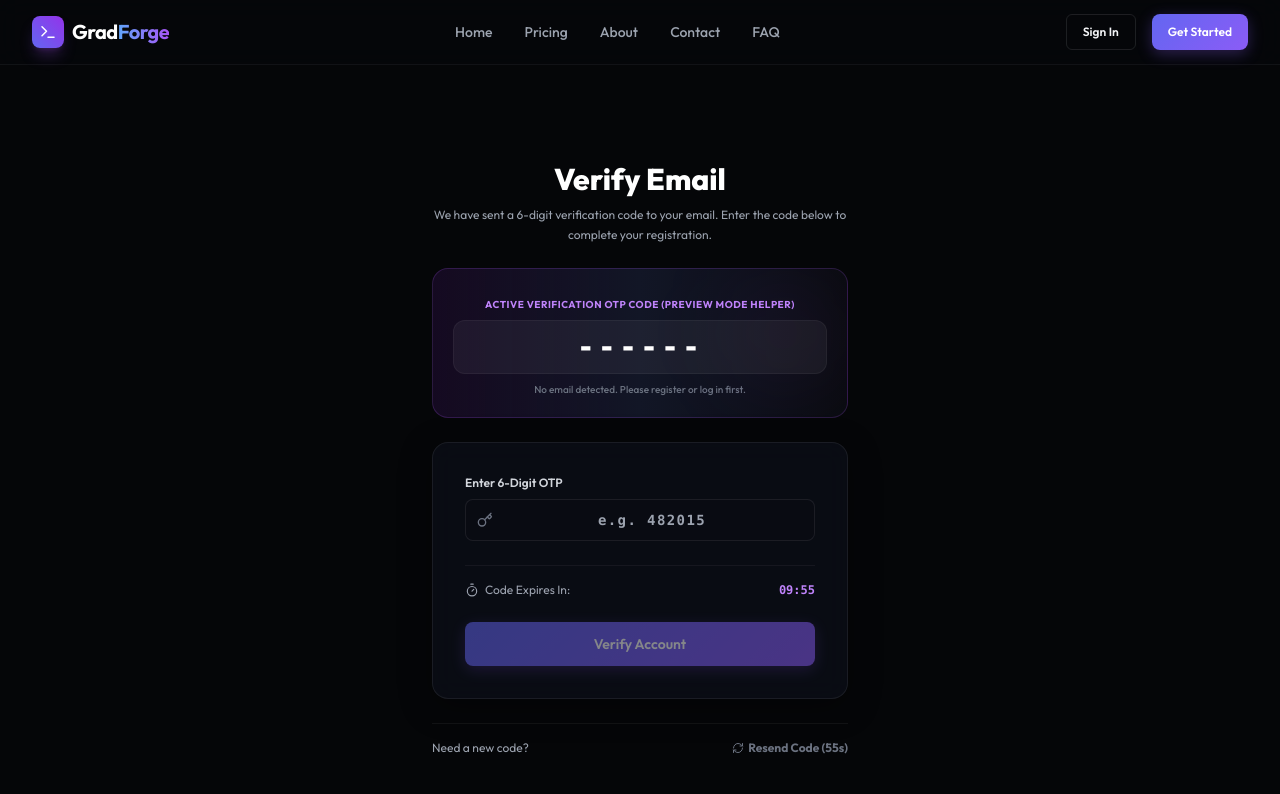
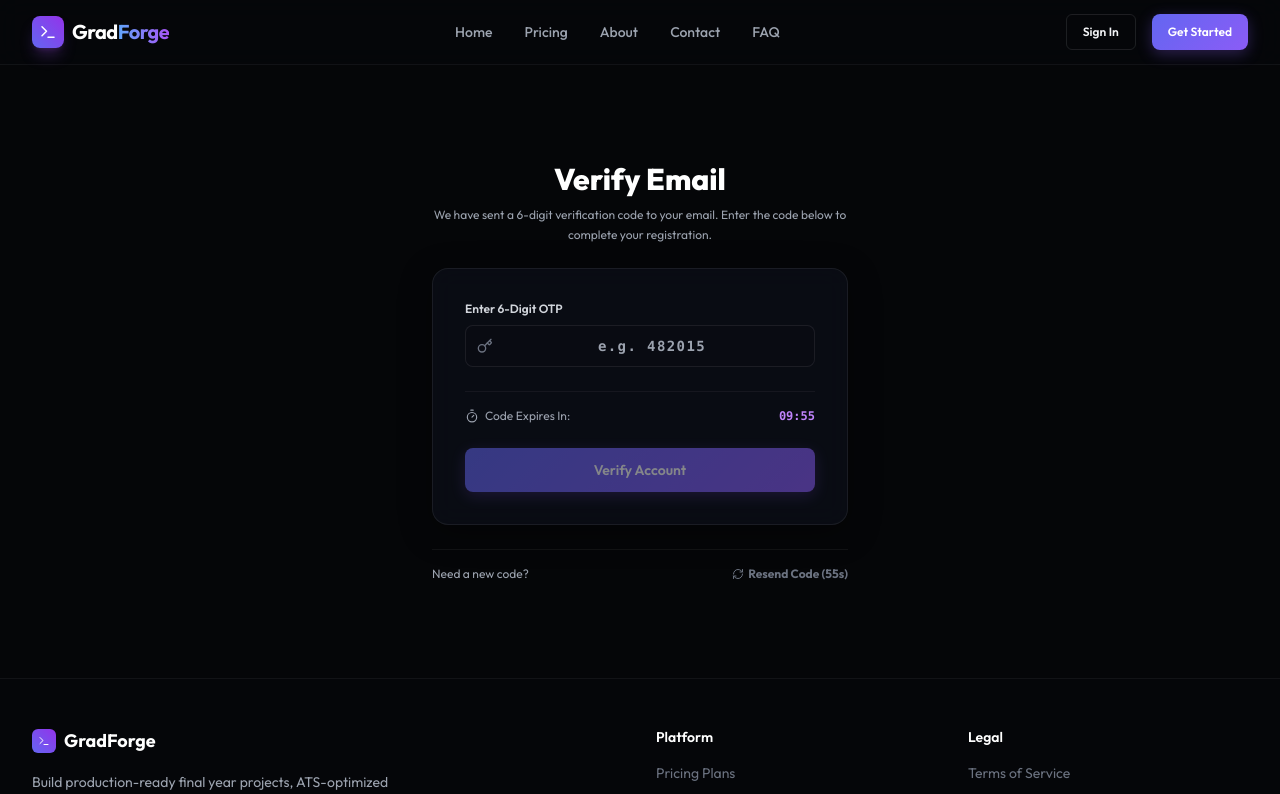
Before and after one commit to Abishaykarlapudi/GradForge, a React (Vite) app in the folder client/: page /verify-email in a window 1280 px wide. Shown: the top 794 px of the page. Built offline with nearby package versions, Linux system fonts and the light colour scheme.

Commit message:
Remove all on-screen OTP preview and auto-fill helper card fields

```diff
--- a/client/src/pages/Register.jsx
+++ b/client/src/pages/Register.jsx
@@ -55,14 +55,9 @@ const Register = () => {
           <CheckCircle className="text-emerald-400" size={40} />
           <h3 className="text-lg font-bold text-white">Registration Successful!</h3>
           <p className="text-gray-400 text-xs leading-relaxed">
-            We have sent a 6-digit verification code to your email. Please check your inbox and copy it, or proceed directly using the code displayed below for quick verification.
+            We have sent a 6-digit verification code to your email. Please check your inbox and enter the code to verify your account.
           </p>
-          {verifyToken && (
-            <div className="w-full p-3 bg-purple-500/10 border border-purple-500/20 rounded-xl text-xs font-mono text-purple-400 select-all font-bold">
-              {verifyToken}
-            </div>
-          )}
-          <Link to={`/verify-email?token=${verifyToken}&email=${email}`} className="mt-4 w-full py-3 btn-cyber text-xs font-semibold flex items-center justify-center gap-2">
+          <Link to={`/verify-email?email=${email}`} className="mt-4 w-full py-3 btn-cyber text-xs font-semibold flex items-center justify-center gap-2">
             <span>Verify Email Now</span>
             <ArrowRight size={14} />
           </Link>
--- a/client/src/pages/VerifyEmail.jsx
+++ b/client/src/pages/VerifyEmail.jsx
@@ -23,9 +23,7 @@ const VerifyEmail = () => {
 
   // Load URL parameters on mount
   useEffect(() => {
-    const urlToken = searchParams.get('token');
     const urlEmail = searchParams.get('email');
-    if (urlToken) setToken(urlToken);
     if (urlEmail) {
       setEmail(urlEmail);
     } else if (user && user.email) {
@@ -96,9 +94,6 @@ const VerifyEmail = () => {
       const res = await axios.post('/api/auth/resend-verification', { email });
       if (res.data.success) {
         setResendMsg('A new verification code has been sent to your email!');
-        if (res.data.verificationToken) {
-          setToken(res.data.verificationToken); // Autofill for preview testing bypass
-        }
         setTimer(60); // Restart 60s cooldown timer
         setExpiryTimer(600); // Reset OTP expiry to 10 minutes
       }
@@ -119,19 +114,7 @@ const VerifyEmail = () => {
         </p>
       </div>
 
-      {/* On-screen Security Token Card */}
-      {!success && (
-        <div className="mb-6 p-5 rounded-2xl bg-gradient-to-r from-purple-900/20 via-[#121626] to-[#0a0b10] border border-purple-500/20 text-center space-y-2 relative overflow-hidden">
-          <div className="absolute top-0 right-0 w-32 h-32 bg-purple-500/5 rounded-full blur-[40px] pointer-events-none"></div>
-          <span className="text-[10px] uppercase font-bold tracking-wider text-purple-400 block">Active Verification OTP Code (Preview Mode helper)</span>
-          <div className="text-3xl font-mono font-extrabold tracking-widest text-white select-all my-1 bg-white/5 py-2 rounded-xl border border-white/5">
-            {token || '------'}
-          </div>
-          <p className="text-[10px] text-gray-500 font-medium">
-            {email ? `Generated for: ${email}` : 'No email detected. Please register or log in first.'}
-          </p>
-        </div>
-      )}
+
 
       {error && (
         <div className="mb-6 p-4 rounded-xl bg-red-500/10 border border-red-500/20 text-red-400 text-xs flex items-center gap-2">
```
